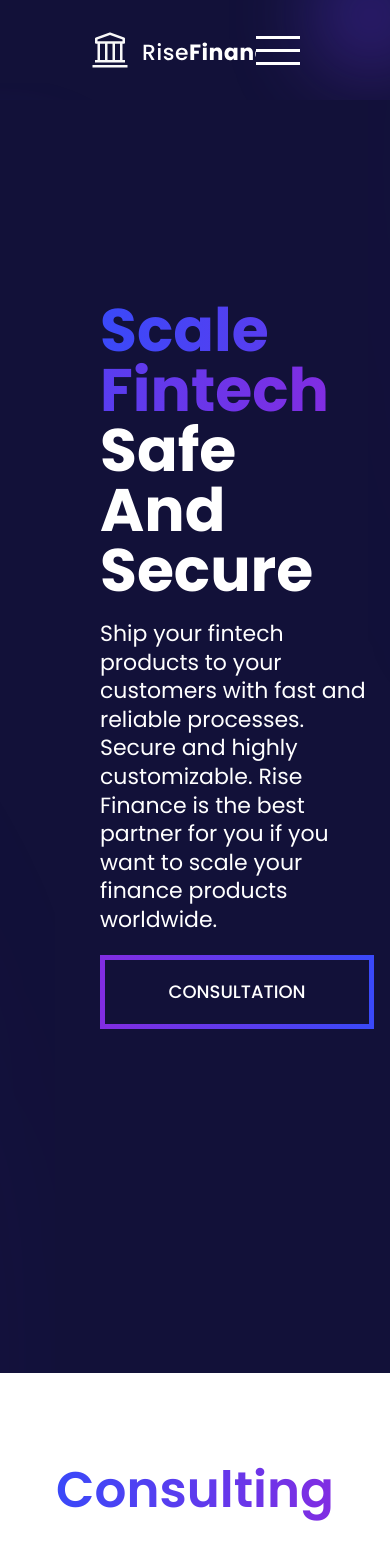
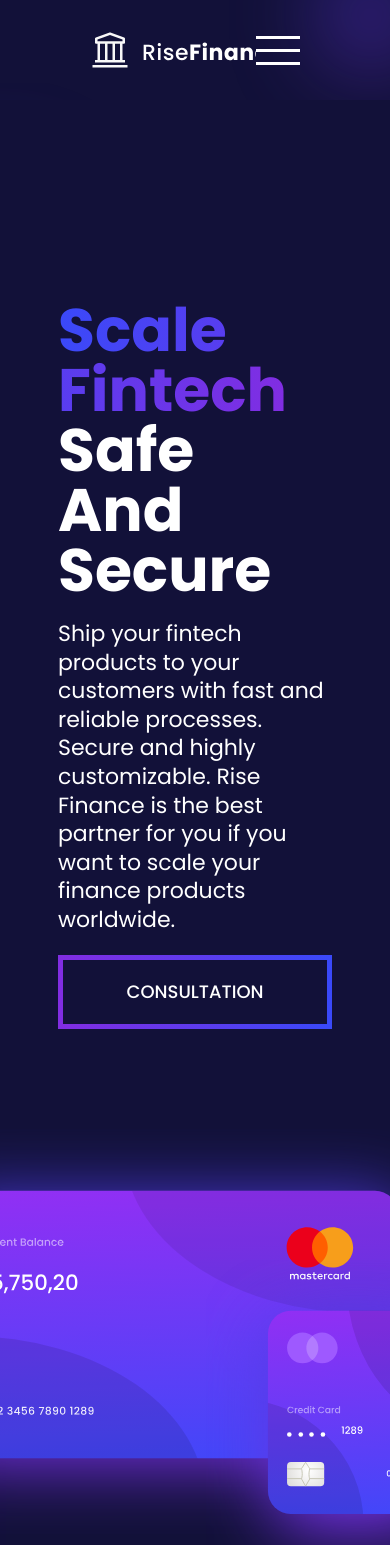
Before and after one commit to Vitchenzo2812/rise-finance, a React (Vite) app: page / in a window 390 px wide. Shown: the top 1545 px of the page. Built offline with nearby package versions, Linux system fonts and the light colour scheme.

Commit message:
chore: responsive Hero completed

```diff
--- a/src/components/Home/Main/Hero/styled.ts
+++ b/src/components/Home/Main/Hero/styled.ts
@@ -4,6 +4,12 @@ export const Container = styled.div`
   display: grid;
   color: #fff;
   padding-top: 10rem;
+
+  @media (max-width: 1084px) {
+    display: flex;
+    flex-direction: column;
+    align-items: center;
+  }
 `
 
 export const WrapperText = styled.div`
@@ -16,6 +22,8 @@ export const WrapperText = styled.div`
 
 export const WrapperCard = styled.div`
   grid-column: 2;
+  display: flex;
+  align-items: center;
 `
 
 export const Title = styled.h1`
@@ -42,6 +50,11 @@ export const CardImage = styled.div<{ img: string }>`
   background-image: ${props => props.img};
   background-repeat: no-repeat;
   background-size: cover;
+
+  @media (max-width: 1164px) {
+    width: 65rem;
+    height: 45rem;
+  }
 `
 
 export const Sponsors = styled.div<{ img: string, sizeW: string, sizeH: string }>`
@@ -57,8 +70,7 @@ export const Sponsors = styled.div<{ img: string, sizeW: string, sizeH: string }
 export const Footer = styled.div`
   display: flex;
   align-items: center;
-  justify-content: center;
-  gap: 19.1rem;
+  justify-content: space-between;
 
   padding: 3.5rem;
   padding-bottom: 14.9rem;
```
